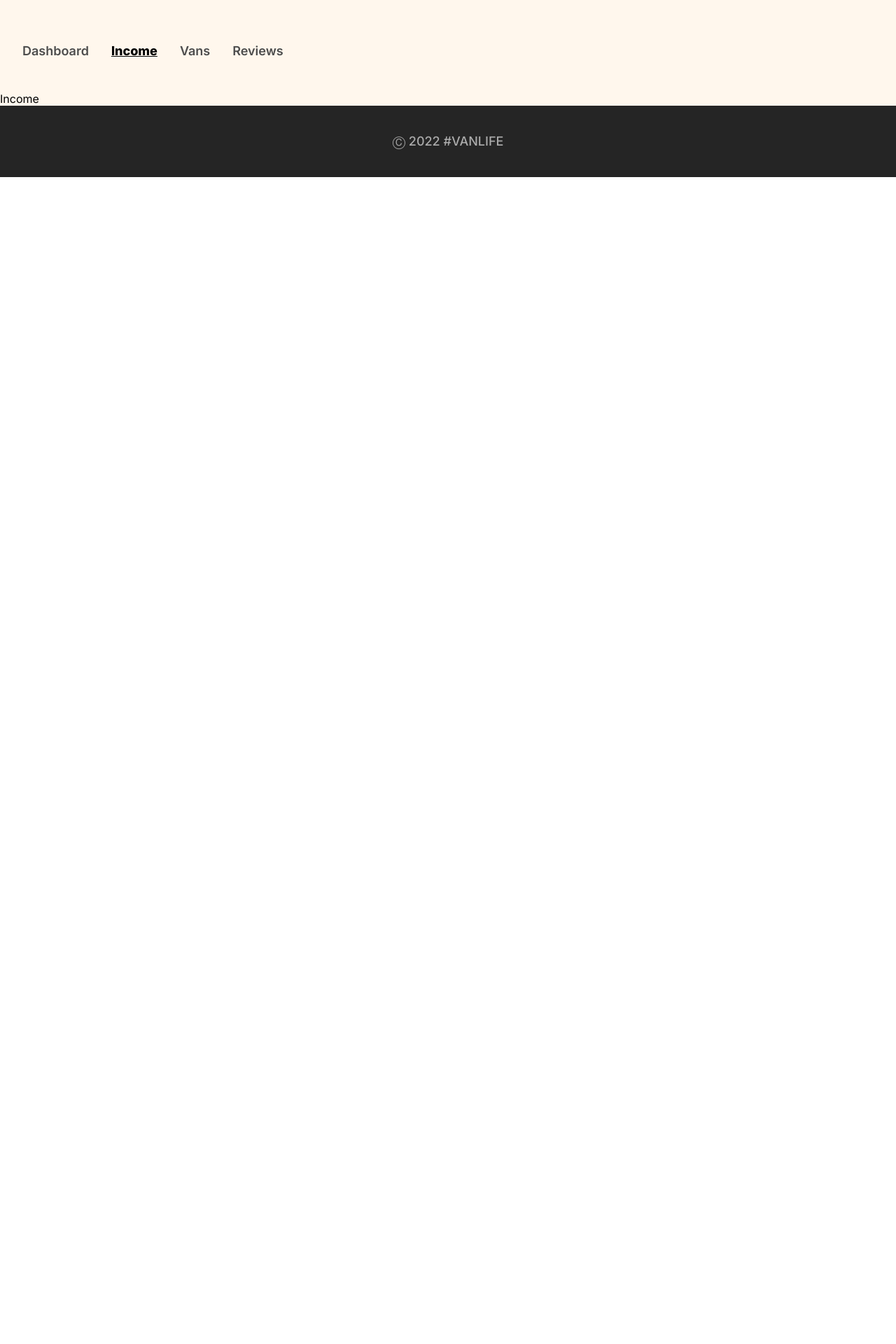
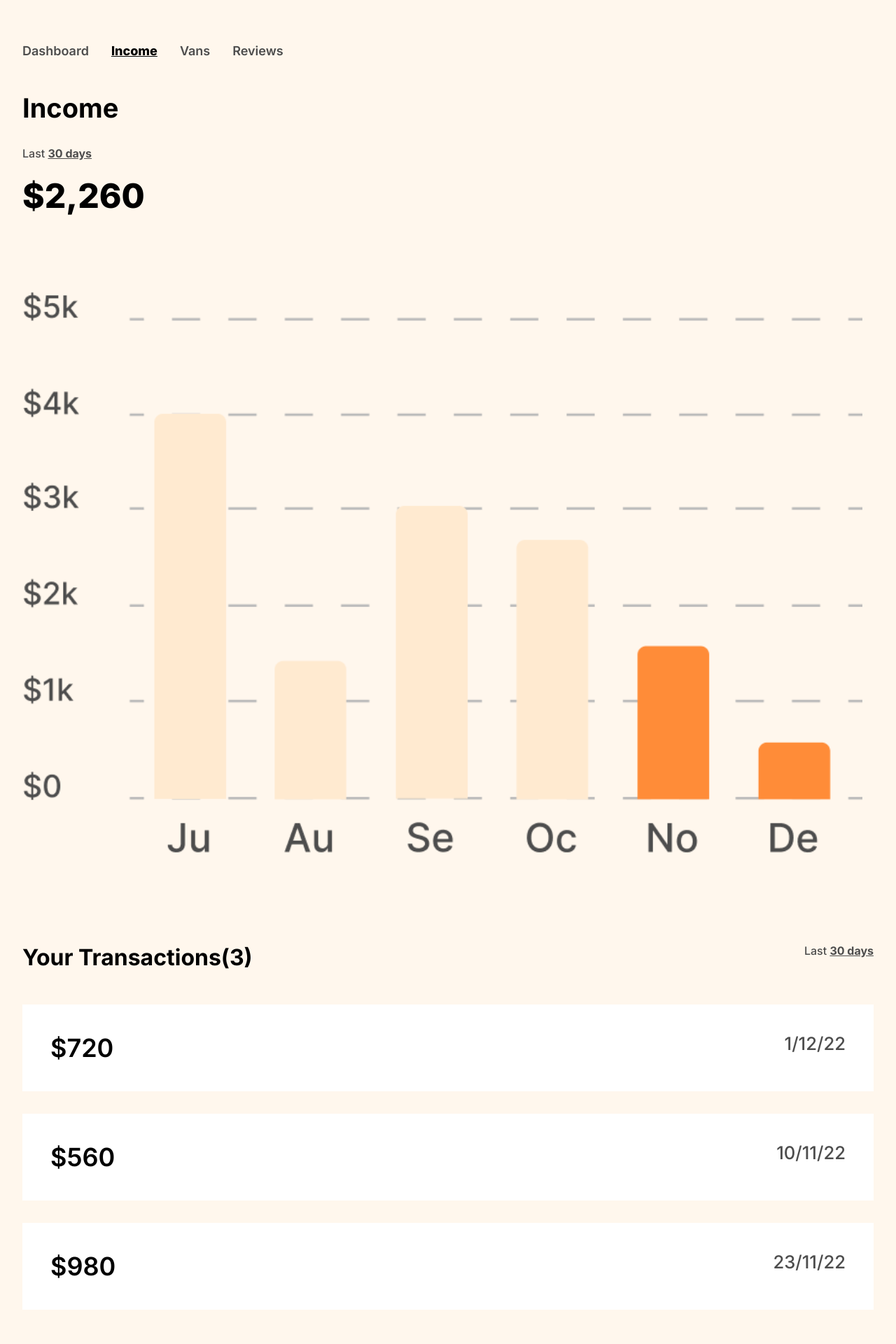
Before and after one commit to SlinkyCollins/Van-Life, a React (Vite) app: page /host/income in a window 1280 px wide. Shown: the part 60-1980 px from the top of the page at 70% size. Before the commit the page ends 800 px from the top, so only its background shows below. Built offline with nearby package versions, Linux system fonts and the light colour scheme.

Commit message:
income under host completed

```diff
--- a/src/components/pages/Income.jsx
+++ b/src/components/pages/Income.jsx
@@ -1,8 +1,41 @@
-import React from 'react'
+import chart1 from "../pages/chart1.png"
 
 const Income = () => {
   return (
-    <div>Income</div>
+    <div>
+      <div style={{ padding: "0rem 2.5rem 4rem 2rem" }}>
+        <h1 style={{ fontSize: "2.375rem", fontWeight: "700", margin: "0 0 2rem" }}>Income</h1>
+        <p style={{ color: "rgba(77, 77, 77, 1)", fontSize: "1rem", fontWeight: "500", margin: "0 0 1.3rem" }}>Last <span style={{ textDecoration: "underline", fontSize: "1rem", fontWeight: "700" }}>30 days</span></p>
+        <p style={{ fontSize: "3rem", fontWeight: "800", margin: "0 0 1.5rem" }}>$2,260</p>
+      </div>
+
+      <div style={{ width: "100%" }}>
+        <img src={chart1} alt="" style={{ width: "100%", objectFit: "cover", padding: "0 3rem 4rem 2rem" }} />
+      </div>
+
+      <div>
+        <div style={{ display: "flex", justifyContent: "space-between", padding: "2rem" }}>
+          <h1>Your Transactions(3)</h1>
+          <p style={{ fontSize: "16px", fontWeight: "500", color: "rgba(77, 77, 77, 1)" }}>Last <span style={{ textDecoration: "underline", fontSize: "1rem", fontWeight: "700" }}>30 days</span></p>
+        </div>
+
+        <div style={{display: "flex", flexDirection: "column", gap: "2rem", padding: "1rem 2rem 4rem"}}>
+          <div style={{background: "#fff", display: "flex", justifyContent: "space-between", padding: "2.5rem"}}>
+            <p style={{fontWeight: "600", fontSize: "2.25rem"}}>$720</p>
+            <p style={{color: "rgba(77, 77, 77, 1)", fontWeight: "500", fontSize: "1.6rem"}}>1/12/22</p>
+          </div>
+          <div style={{background: "#fff", display: "flex", justifyContent: "space-between", padding: "2.5rem"}}>
+            <p style={{fontWeight: "600", fontSize: "2.25rem"}}>$560</p>
+            <p style={{color: "rgba(77, 77, 77, 1)", fontWeight: "500", fontSize: "1.6rem"}}>10/11/22</p>
+          </div>
+          <div style={{background: "#fff", display: "flex", justifyContent: "space-between", padding: "2.5rem"}}>
+            <p style={{fontWeight: "600", fontSize: "2.25rem"}}>$980</p>
+            <p style={{color: "rgba(77, 77, 77, 1)", fontWeight: "500", fontSize: "1.6rem"}}>23/11/22</p>
+          </div>
+        </div>
+      </div>
+
+    </div>
   )
 }
 
```
Also changed, not shown: src/components/pages/chart1.png (added), src/components/pages/chart2.png (added).
